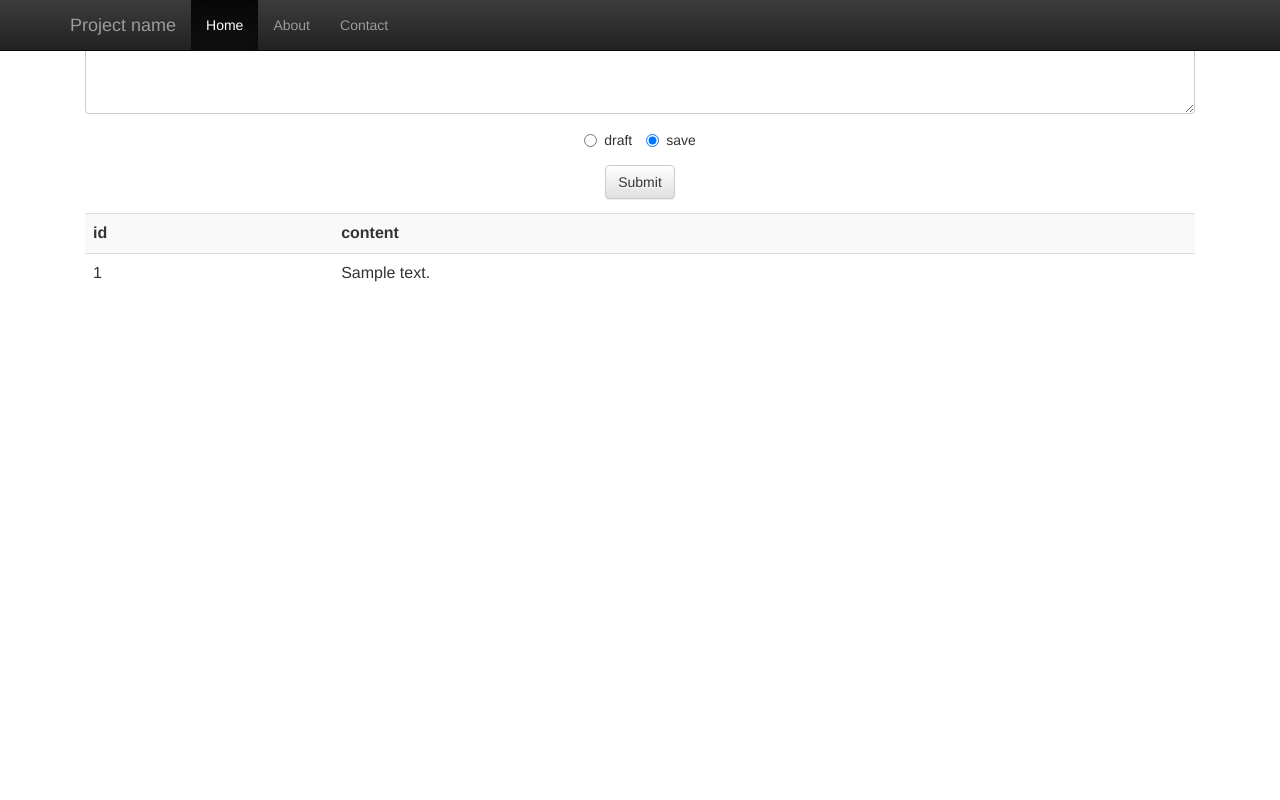
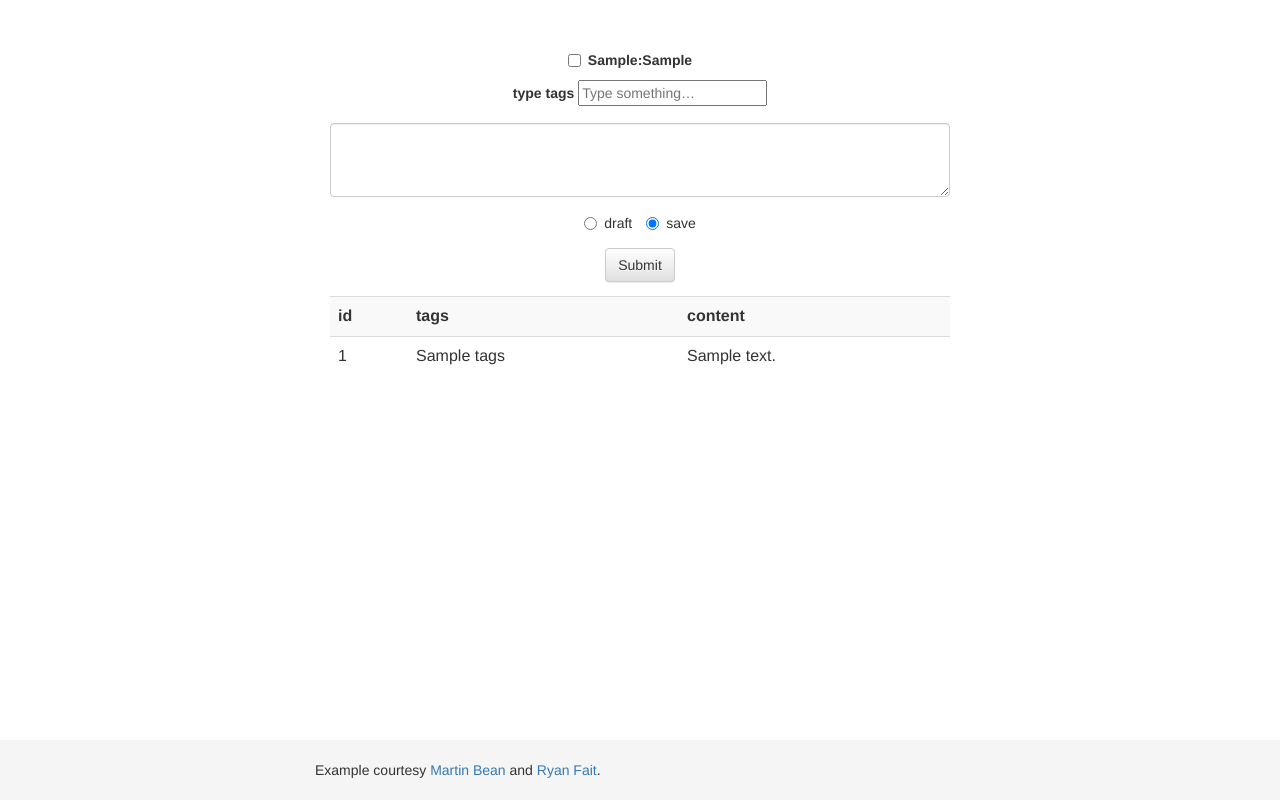
Before and after one commit to callsamleung/logsss, a Flask app: template templates/index.html in a window 1280 px wide. Run offline with Flask 2, Linux system fonts and the light colour scheme; the template is opened without the code that fills it: most values are stand-ins (such as "Sample title", 1, 10 or a date in 2020); some libraries are stand-ins or nearby versions.

Commit message:
add tags @ html

```diff
--- a/index.py
+++ b/index.py
@@ -3,22 +3,24 @@
 from datetime import datetime
 from flask import Flask, request, session, g, redirect, url_for, abort, \
      render_template, flash
-from view_logsss import content_status, Logsss
+from view_logsss import content_status, Logsss, Content_tags
 from model_logsss import M_Logsss
 
 app = Flask(__name__)
-
+content_tags = Content_tags()
 v_logsss = Logsss()
 @app.route('/', methods = ['GET', 'POST'])
 def index():
     if request.method == 'GET':
-        content_items = v_logsss.get_recorders()
-        return render_template('index.html', content_items = content_items)
+        content_items = v_logsss.get_recorders()[:5]
+        tags = content_tags.get_all()
+        return render_template('index.html', content_items = content_items, tags = tags)
     if request.method == 'POST':
         status = request.form['status']
+        tags = content_tags.trans_tags(request.form['content_tags'].split(','))
         new_obj = M_Logsss(id_code = 'adfjkwqeflwqelfjl', update_at = datetime.now(),\
                                    create_at = datetime.now(),\
-                                   tags = 'test',\
+                                   tags = ','.join(tags),\
                                    status = status,\
                                    content = request.form['content'])
         if v_logsss.add_logsss(new_obj):
--- a/templates/index.html
+++ b/templates/index.html
@@ -10,33 +10,75 @@
 <!-- 最新的 Bootstrap 核心 JavaScript 文件 -->
 <script src="http://cdn.bootcss.com/bootstrap/3.2.0/js/bootstrap.min.js"></script>
 <link href="static/css/start_tmp.css" rel="stylesheet">
+  <style type="text/css">
+
+      /* Sticky footer styles
+      -------------------------------------------------- */
+
+      html,
+      body {
+        height: 100%;
+        /* The html and body elements cannot have any padding or margin. */
+      }
+
+      /* Wrapper for page content to push down footer */
+      #wrap {
+        min-height: 100%;
+        height: auto !important;
+        height: 100%;
+        /* Negative indent footer by it's height */
+        margin: 0 auto -60px;
+      }
+
+      /* Set the fixed height of the footer here */
+      #push,
+      #footer {
+        height: 60px;
+      }
+      #footer {
+        background-color: #f5f5f5;
+      }
+
+      /* Lastly, apply responsive CSS fixes as necessary */
+      @media (max-width: 767px) {
+        #footer {
+          margin-left: -20px;
+          margin-right: -20px;
+          padding-left: 20px;
+          padding-right: 20px;
+        }
+      }
+
+
+
+      /* Custom page CSS
+      -------------------------------------------------- */
+      /* Not required for template or sticky footer method. */
+
+      .container {
+        width: auto;
+        max-width: 680px;
+      }
+      .container .credit {
+        margin: 20px 0;
+      }
+
+    </style>
 </head>
 <body>
-    <div class="navbar navbar-inverse navbar-fixed-top" role="navigation">
+	<div id="wrap">
     <div class="container">
-        <div class="navbar-header">
-          <button type="button" class="navbar-toggle" data-toggle="collapse" data-target=".navbar-collapse">
-            <span class="sr-only">Toggle navigation</span>
-            <span class="icon-bar"></span>
-            <span class="icon-bar"></span>
-            <span class="icon-bar"></span>
-          </button>
-          <a class="navbar-brand" href="#">Project name</a>
+      <div class="starter-template">
+      	{% for tag_key,tag_val in tags.items()%}
+ <label class="checkbox inline">
+  <input type="checkbox" id="inlineCheckbox{{tag_key}}" class="ch_tags" value="{{tag_key}}"> {{tag_key}}:{{tag_val}}
+</label>
+		{% endfor %}
+		<form role="form" method="POST" action="/">
+			<div class="form-group">
+				<label>type tags</label>
+    			<input type="text" name="content_tags" placeholder="Type something…">
 			</div>
-        <div class="collapse navbar-collapse">
-          <ul class="nav navbar-nav">
-            <li class="active"><a href="#">Home</a></li>
-            <li><a href="#about">About</a></li>
-            <li><a href="#contact">Contact</a></li>
-          </ul>
-        </div><!--/.nav-collapse -->
-      </div>
-    </div>
-
-    <div class="container">
-
-      <div class="starter-template">
-	<form role="form" method="POST" action="/">
 	  		<div class="form-group">
 	   			 <textarea class="form-control" name="content" rows="3"></textarea>
 	  		</div>
@@ -51,11 +93,13 @@
 	<table class="table table-striped">
 	  <tr>
 	    <th>id</th>
+	    <th>tags</th>
 	    <th>content</th>
 	  </tr>
 	  {% for itm in content_items %}
 	  <tr>
 	    <td>{{ itm.id }}</td>
+	    <td>{{ itm.tags }}</td>
 	    <td>{{ itm.content }}</td>
 	  </tr>
 	  {% endfor %}
@@ -63,7 +107,15 @@
       </div>
 
     </div><!-- /.container -->
-
-
+</div>
+    <div id="footer">
+      <div class="container">
+        <p class="muted credit">Example courtesy <a href="http://martinbean.co.uk">Martin Bean</a> and <a href="http://ryanfait.com/sticky-footer/">Ryan Fait</a>.</p>
+      </div>
+    </div>
 </body>
+<script type="javascript">
+	$(function(){
+	});
+</script>
 </html>
```
Also changed, not shown: view_logsss.py (+8 -3 lines). Lines whose indentation alone changed are shown as unchanged.
